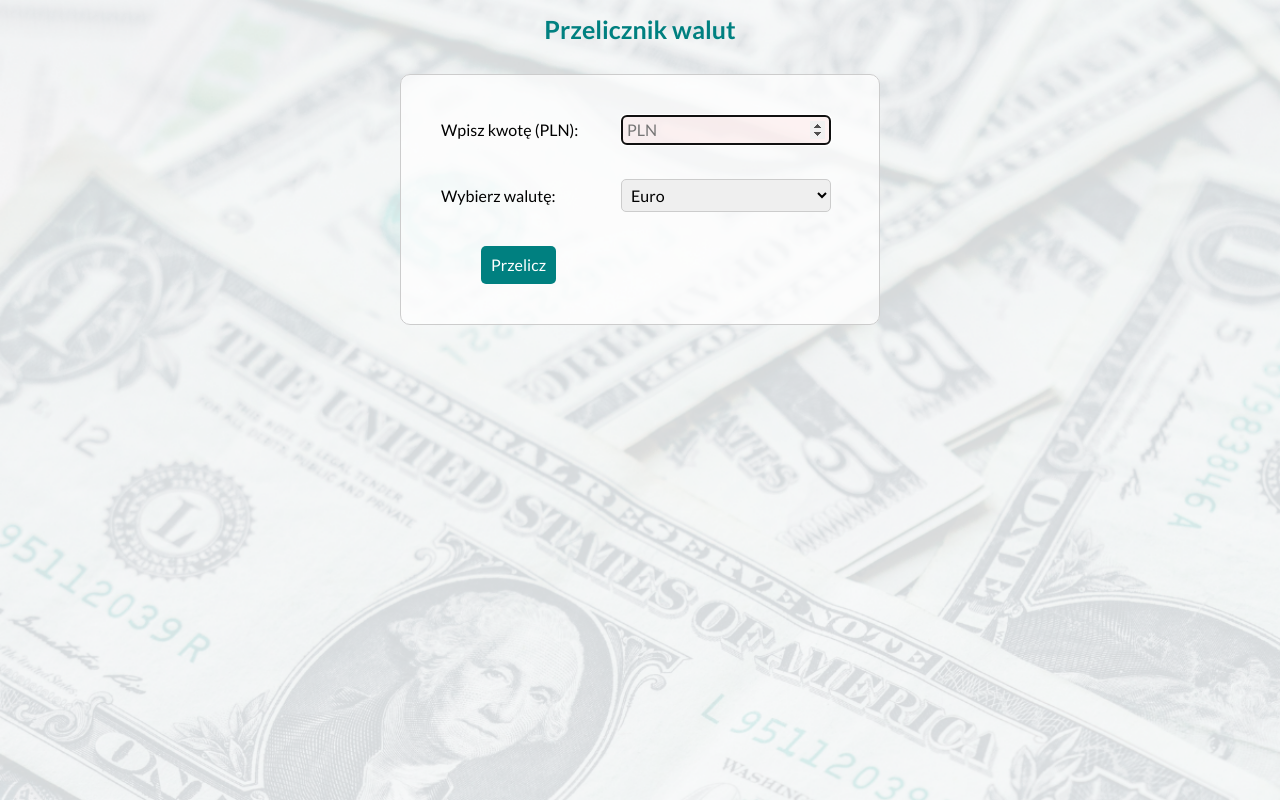
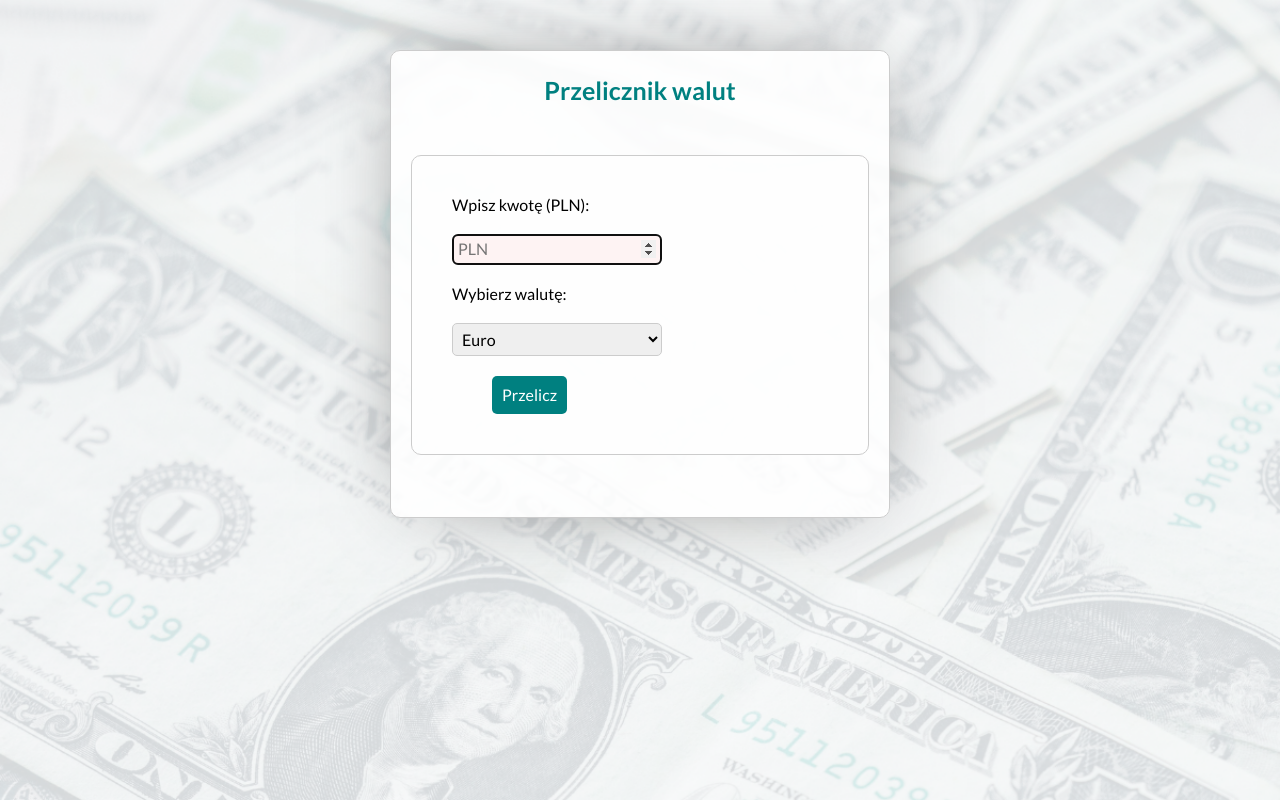
Before and after one commit to konradkapica/currency-converter-react-2, a React (Create React App) app: page / in a window 1280 px wide. Built offline with nearby package versions, Linux system fonts and the light colour scheme.

Commit message:
css added to Container

```diff
--- a/src/Container/index.js
+++ b/src/Container/index.js
@@ -1,7 +1,7 @@
 import "./style.css";
 
-const Container = ({children}) => (
-    <main className="body__container">
+const Container = ({ children }) => (
+    <main className="container">
         {children}
     </main>
 );
--- a/src/Container/style.css
+++ b/src/Container/style.css
@@ -1,5 +1,17 @@
-.body__container {
+.container {
     max-width: 500px;
-    margin: 0 auto;
-    padding: 10px;
+    border: 1px solid #ccc;
+    border-radius: 10px;
+    padding: 20px;
+    margin: 50px auto;
+    background-color: rgba(255, 255, 255, 0.887);
+    box-shadow: 0px 0px 86px -33px #606060;
+    display: grid;
+    grid-gap: 10px;
 }
+
+@media (max-width: 531px) {
+    .container {
+        margin: 50px 15px auto 15px;
+    }
+}
```
